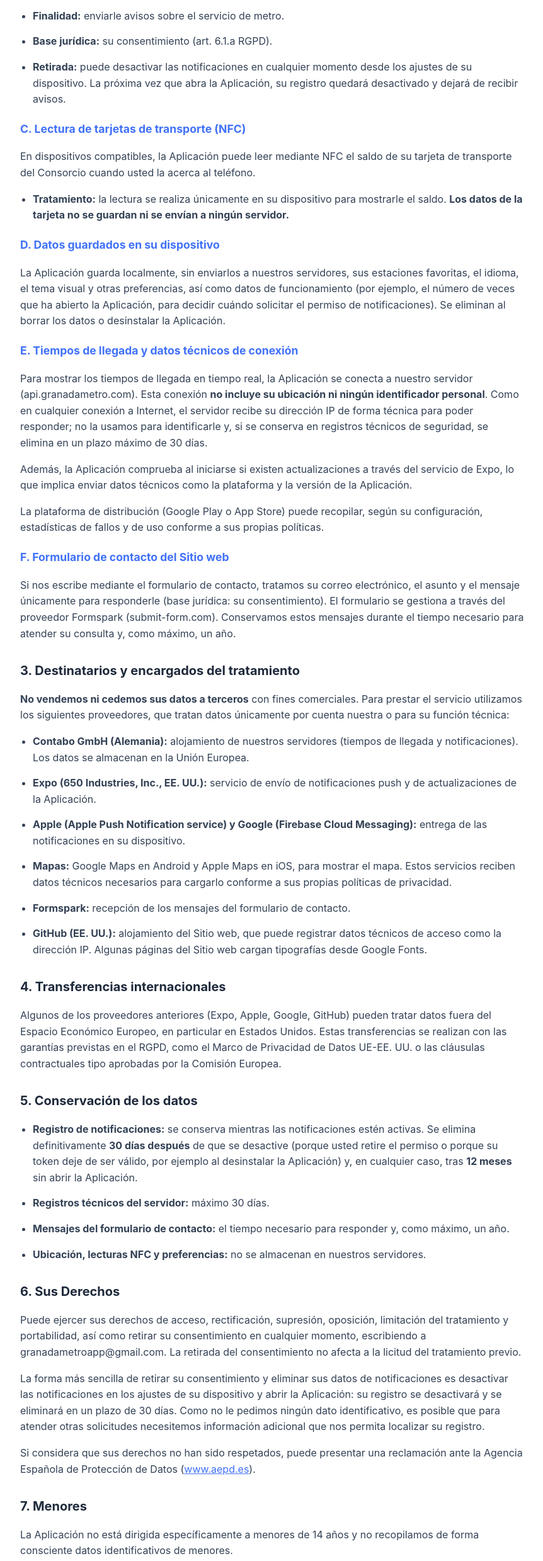
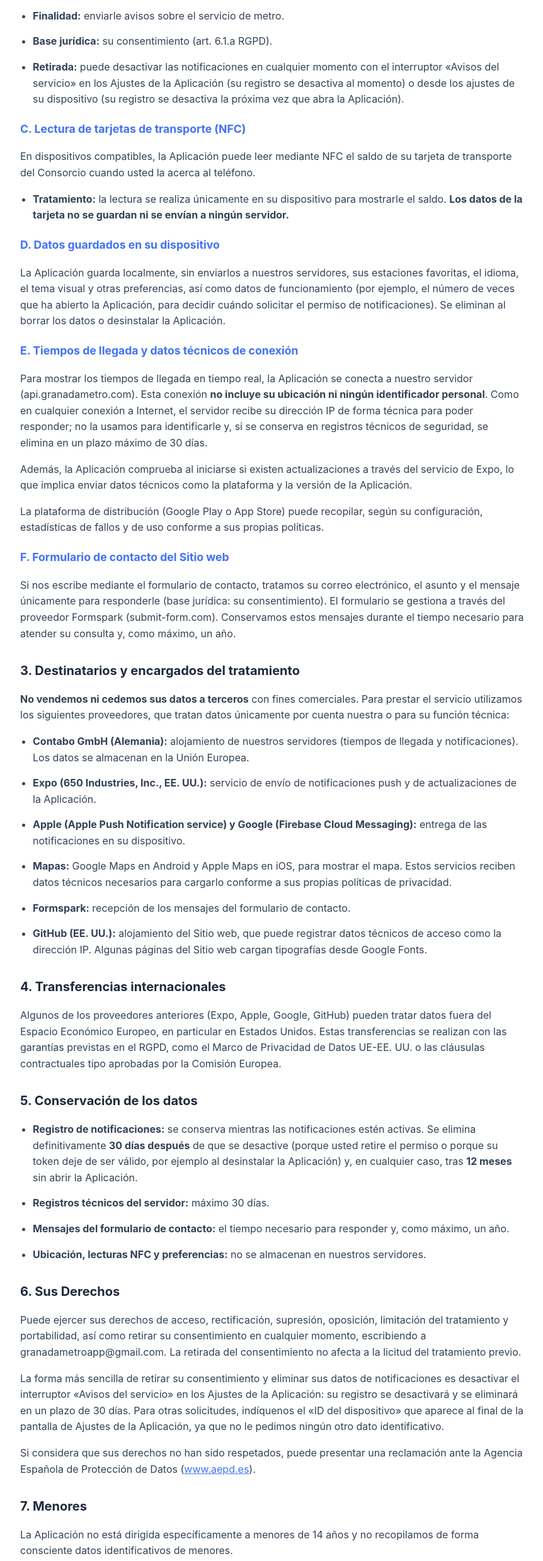
Before and after one commit to granadametroapp/granadametroapp.github.io, a plain HTML site: page privacidad.html in a window 1280 px wide. Shown: the part 1399-3878 px from the top of the page at 63% size, without its empty margins (208-1070 px from the left). Drawn offline with Linux system fonts and the light colour scheme.

Commit message:
docs: mention in-app notifications switch and device ID in privacy policy
Co-Authored-By: Claude Opus 5.5 <noreply@anthropic.com>

```diff
--- a/privacidad.html
+++ b/privacidad.html
@@ -165,7 +165,7 @@
         <ul>
             <li><strong>Finalidad:</strong> enviarle avisos sobre el servicio de metro.</li>
             <li><strong>Base jurídica:</strong> su consentimiento (art. 6.1.a RGPD).</li>
-            <li><strong>Retirada:</strong> puede desactivar las notificaciones en cualquier momento desde los ajustes de su dispositivo. La próxima vez que abra la Aplicación, su registro quedará desactivado y dejará de recibir avisos.</li>
+            <li><strong>Retirada:</strong> puede desactivar las notificaciones en cualquier momento con el interruptor «Avisos del servicio» en los Ajustes de la Aplicación (su registro se desactiva al momento) o desde los ajustes de su dispositivo (su registro se desactiva la próxima vez que abra la Aplicación).</li>
         </ul>
 
         <h3>C. Lectura de tarjetas de transporte (NFC)</h3>
@@ -209,7 +209,7 @@
 
         <h2>6. Sus Derechos</h2>
         <p>Puede ejercer sus derechos de acceso, rectificación, supresión, oposición, limitación del tratamiento y portabilidad, así como retirar su consentimiento en cualquier momento, escribiendo a granadametroapp@gmail.com. La retirada del consentimiento no afecta a la licitud del tratamiento previo.</p>
-        <p>La forma más sencilla de retirar su consentimiento y eliminar sus datos de notificaciones es desactivar las notificaciones en los ajustes de su dispositivo y abrir la Aplicación: su registro se desactivará y se eliminará en un plazo de 30 días. Como no le pedimos ningún dato identificativo, es posible que para atender otras solicitudes necesitemos información adicional que nos permita localizar su registro.</p>
+        <p>La forma más sencilla de retirar su consentimiento y eliminar sus datos de notificaciones es desactivar el interruptor «Avisos del servicio» en los Ajustes de la Aplicación: su registro se desactivará y se eliminará en un plazo de 30 días. Para otras solicitudes, indíquenos el «ID del dispositivo» que aparece al final de la pantalla de Ajustes de la Aplicación, ya que no le pedimos ningún otro dato identificativo.</p>
         <p>Si considera que sus derechos no han sido respetados, puede presentar una reclamación ante la Agencia Española de Protección de Datos (<a href="https://www.aepd.es" style="color: var(--primary-color);">www.aepd.es</a>).</p>
 
         <h2>7. Menores</h2>
```
